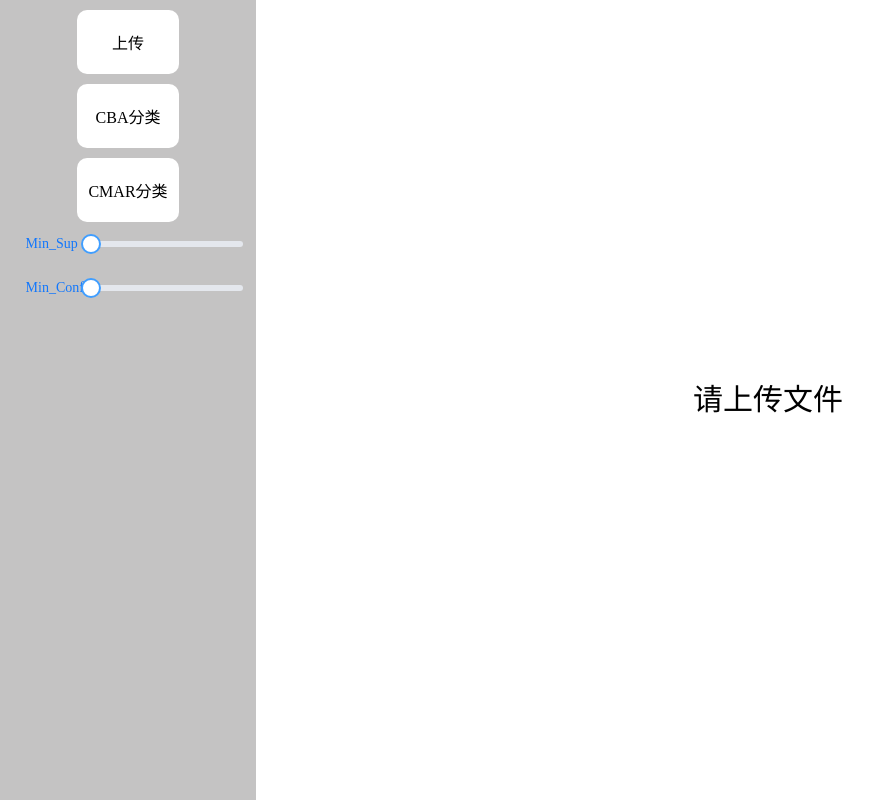
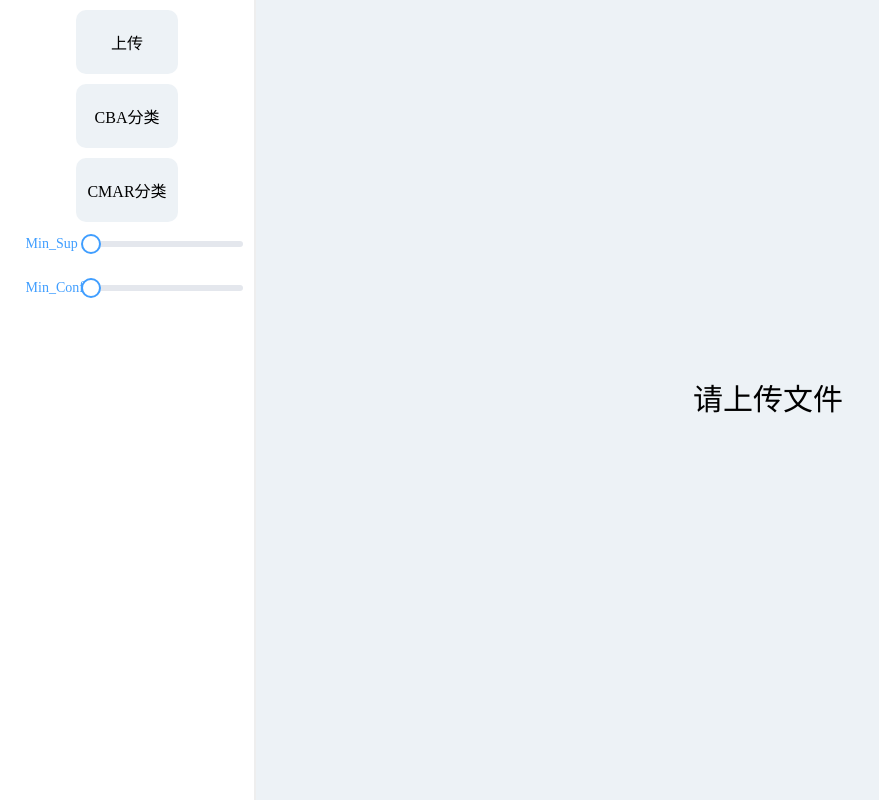
Before and after one commit to haloerkay/cor_rules_frontend, a Vue app: page / in a window 1280 px wide. Shown: the whole page, without its empty margins (0-879 px from the left). Built offline with nearby package versions, Linux system fonts and the light colour scheme.

Commit message:
fix: renew page

```diff
--- a/src/App.vue
+++ b/src/App.vue
@@ -14,5 +14,6 @@ import preview from './views/preview/index.vue'
 .wrapper {
   width: 100%;
   display: flex;
+  border: none;
 }
 </style>
--- a/src/views/operate/classify.vue
+++ b/src/views/operate/classify.vue
@@ -22,7 +22,7 @@ const cbaClassify = async () => {
     console.log('cba', ret)
 }
 const cmarClassify = async () => {
-    let ret = await httpReq('get', '/cmar', {}, {})
+    let ret = await httpReq('get', 'cmar/'+fileName.value, '', {})
     console.log('cmar', ret)
 }
 
@@ -42,12 +42,13 @@ const cmarClassify = async () => {
         border-radius: 10px;
         border: none;
         outline: none;
-        background-color: #fff;
-
+        background-color: rgb(237,242,246);
     }
 }
 
 .btn:hover {
     cursor: pointer;
+    color: #fff;
+    background-color:var(--el-color-primary) ;
 }
 </style>
--- a/src/views/operate/index.vue
+++ b/src/views/operate/index.vue
@@ -16,7 +16,7 @@ import slider from "./slider.vue"
 .operate{
     width: 20vw;
     height: 100vh;
-    background-color: #c4c3c3;
+    border-right: 2px solid #eee;
 }
 
 
--- a/src/views/operate/slider.vue
+++ b/src/views/operate/slider.vue
@@ -45,7 +45,7 @@
   }
   .slider-demo-block .demonstration {
     font-size: 14px;
-    color: rgb(18, 119, 252);
+    color: var(--el-color-primary);
     line-height: 44px;
     flex: 1;
     overflow: hidden;
--- a/src/views/operate/uploadfile.vue
+++ b/src/views/operate/uploadfile.vue
@@ -42,7 +42,7 @@ const loadFile = async (e) => {
   justify-content: center;
 
   .uploadTool {
-    background-color: #fff;
+    background-color: rgb(237,242,246);
     padding: 0;
     margin: 0;
     outline: none;
@@ -55,6 +55,8 @@ const loadFile = async (e) => {
   }
   .uploadTool:hover{
     cursor: pointer;
+    color: #fff;
+    background-color: var(--el-color-primary);
 }
 }
 </style>
--- a/src/views/preview/index.vue
+++ b/src/views/preview/index.vue
@@ -46,6 +46,8 @@ watch(file, () => {
   overflow: auto;
   display: flex;
   justify-content: center;
+  background-color: rgb(237,242,246);
+  border-top: none;
   .tip{
     align-self: center;
     font-size: 30px;
```
Also changed, not shown: 1 other file (tests, documents, lock files or other folders).
